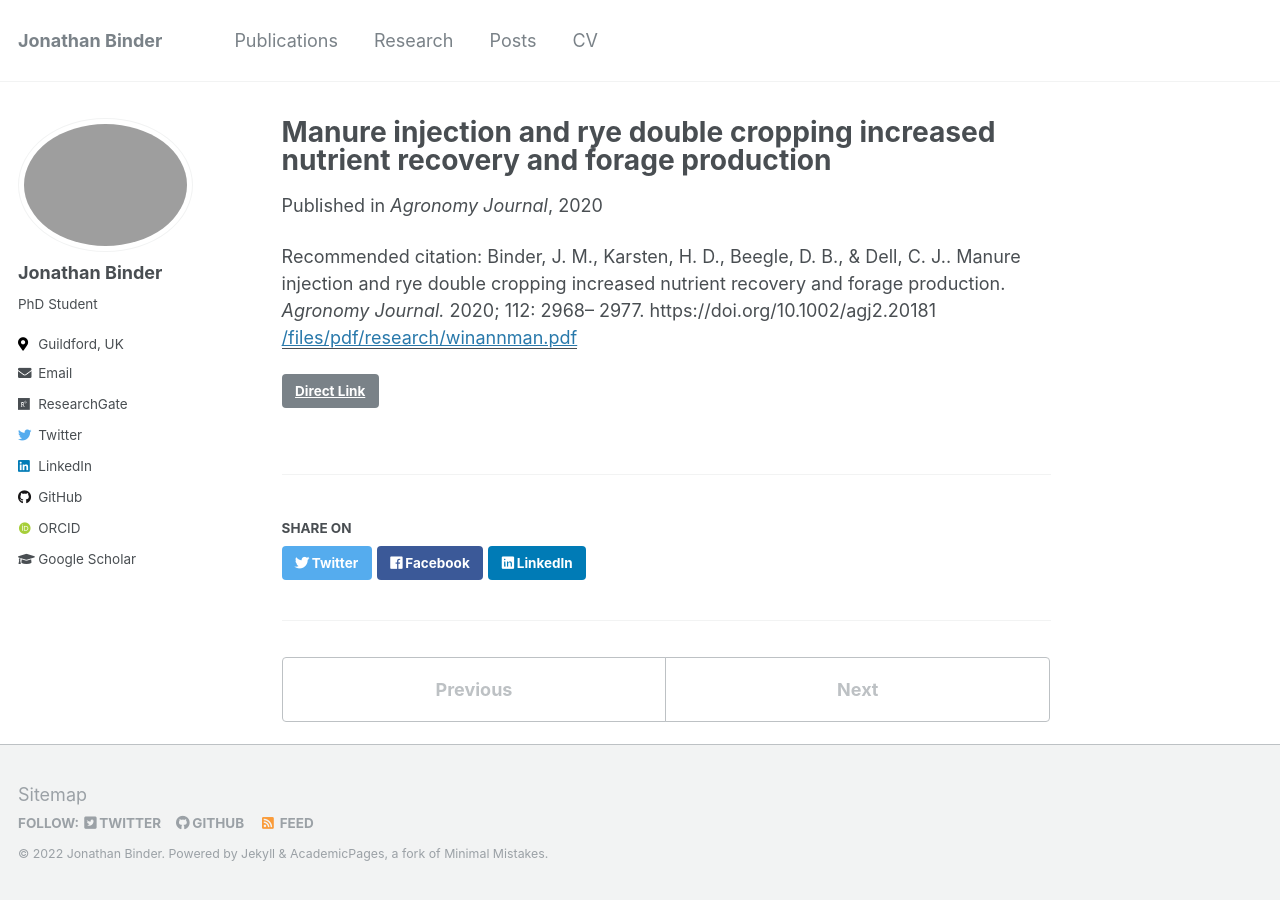
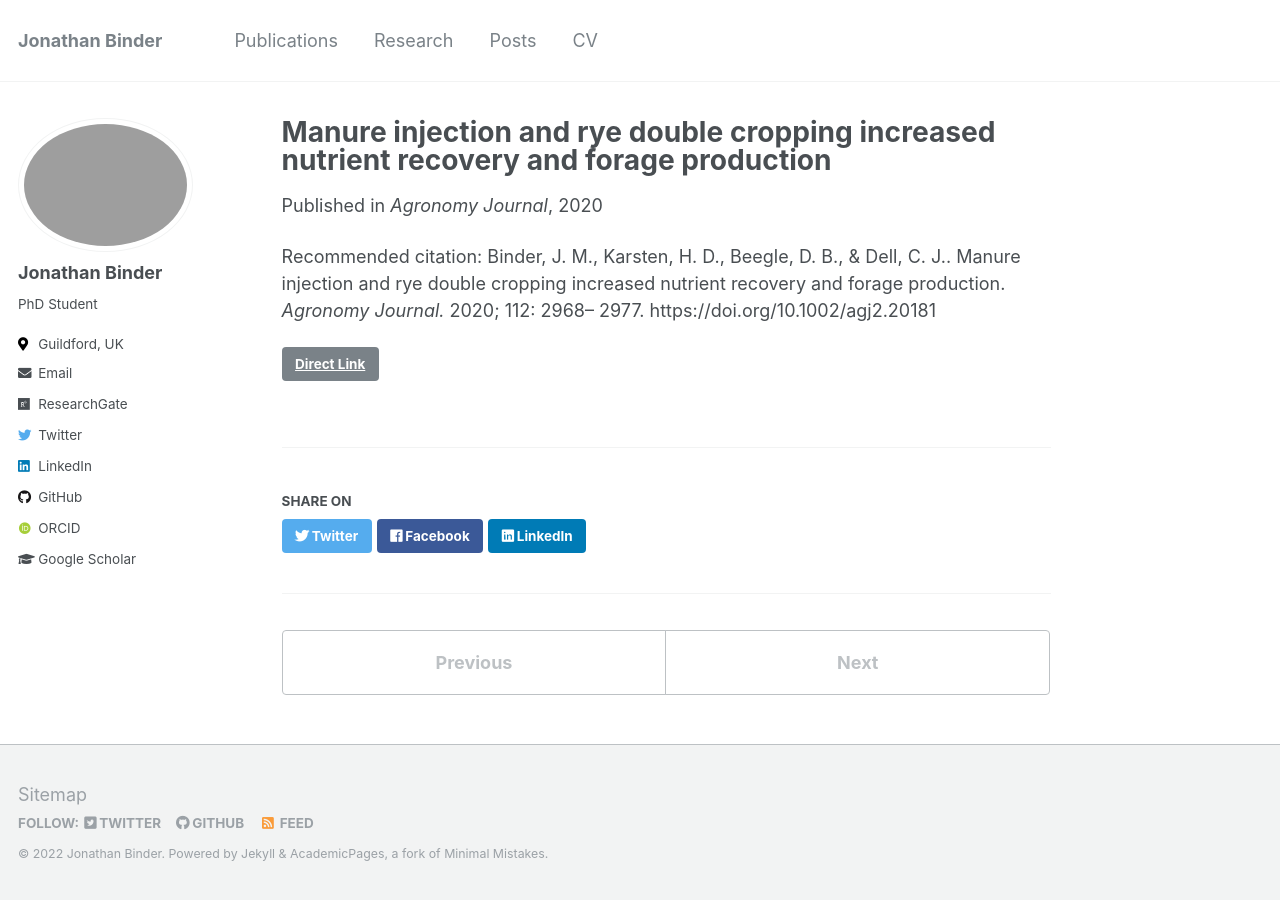
Before and after one commit to jonathanmbinder/old-website, a Jekyll site: the page built from _publications/2020-maninjdc.md, in a window 1280 px wide. Built offline with Jekyll 4.4.1, drawn with Linux system fonts in a browser that asks for light colours; some web fonts are replaced.

Commit message:
Update 2020-maninjdc.md

```diff
--- a/_publications/2020-maninjdc.md
+++ b/_publications/2020-maninjdc.md
@@ -4,7 +4,7 @@ collection: publications
 permalink: /publication/2020-maninjdc
 date: 2020-02-12
 venue: 'Agronomy Journal'
-paperurl: '/files/pdf/research/winannman.pdf'
+paperurl:
 link: 'https://doi.org/10.1002/agj2.20181'
 citation: 'Binder, J. M., Karsten, H. D., Beegle, D. B., & Dell, C. J.. Manure injection and rye double cropping increased nutrient recovery and forage production. <i>Agronomy Journal.</i> 2020; 112: 2968– 2977. https://doi.org/10.1002/agj2.20181'
 ---
```
